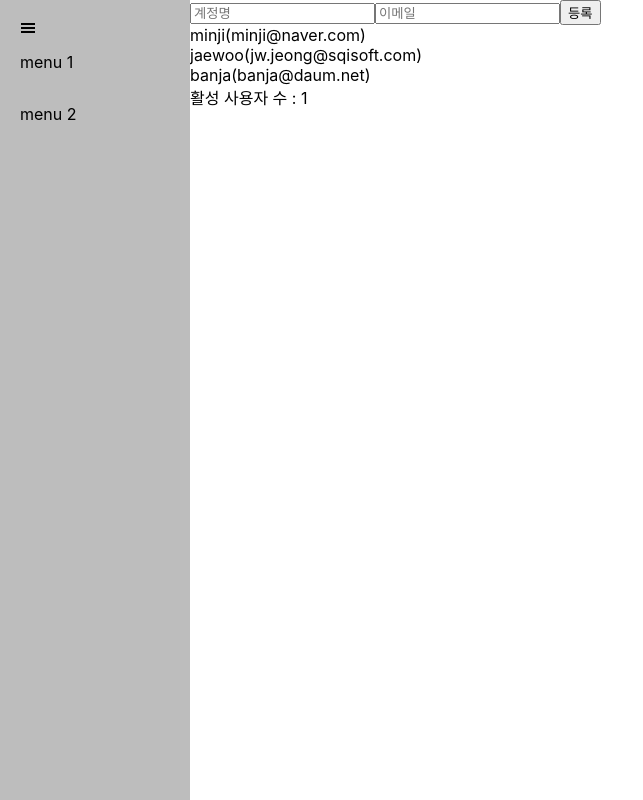
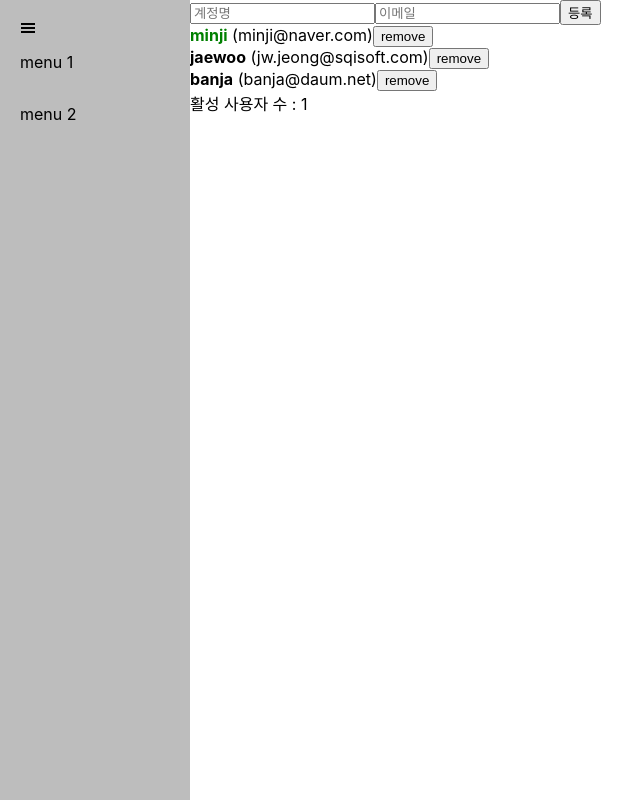
Before and after one commit to projaewoo/Board, a React (Create React App) app: page / in a window 1280 px wide. Shown: the whole page, without its empty margins (0-643 px from the left). Built offline with nearby package versions, Linux system fonts and the light colour scheme.

Commit message:
contextAPI 적용

```diff
--- a/src/components/CreateUser.js
+++ b/src/components/CreateUser.js
@@ -1,13 +1,22 @@
-import React, { useEffect } from "react";
+import React from "react";
 import styled from "styled-components";
 
-const CreateUser = (props) => {
-  const { username, email, onChange, onCreate } = props;
+const CreateUser = ({ username, email, onChange, onCreate }) => {
 
   return (
     <CreateUserWrapper>
-      <input name="username" placeholder="계정명" onChange={onChange} />
-      <input name="emial" placeholder="이메일" onChange={onChange} />
+      <input
+        name="username"
+        value={username}
+        placeholder="계정명"
+        onChange={onChange}
+      />
+      <input
+        name="email"
+        value={email}
+        placeholder="이메일"
+        onChange={onChange}
+      />
       <button onClick={() => onCreate()}>등록</button>
     </CreateUserWrapper>
   );
--- a/src/components/NavBar.js
+++ b/src/components/NavBar.js
@@ -28,8 +28,6 @@ const NavBarWrapper = styled.div`
   padding: 20px;
   background-color: #bdbdbd;
 
-  transition: linear 0.1s;
-
   display: flex;
   flex-direction: column;
 
--- a/src/components/UserList.js
+++ b/src/components/UserList.js
@@ -1,22 +1,47 @@
-import React from "react";
-import styled from "styled-components";
+import React, { useContext } from "react";
 
-const UserList = (props) => {
-  const { users } = props;
+import { UserDispatch } from "./MainPage";
+
+const User = React.memo(function User({ user }) {
+  const dispatch = useContext(UserDispatch);
 
   return (
-    <UserListWrapper>
+    <div>
+      <b
+        style={{
+          cursor: "pointer",
+          color: user.active ? "green" : "black",
+        }}
+        onClick={() => {
+          dispatch({
+            type: "TOGGLE_USER",
+            id: user.id,
+          });
+        }}
+      >
+        {user.username}
+      </b>
+      &nbsp;
+      <span>({user.email})</span>
+      <button
+        onClick={() => {
+          dispatch({ type: "REMOVE_USER", id: user.id });
+        }}
+      >
+        remove
+      </button>
+    </div>
+  );
+});
+
+const UserList = ({ users }) => {
+  return (
+    <div>
       {users.map((user) => (
-        <>
-          <span>{user.username}</span>
-          <span>({user.email})</span>
-          <br />
-        </>
+        <User user={user} key={user.id} />
       ))}
-    </UserListWrapper>
+    </div>
   );
 };
 
-const UserListWrapper = styled.div``;
-
-export default UserList;
+export default React.memo(UserList);
```
Also changed, not shown: src/components/MainPage.js (line endings or trailing spaces).
